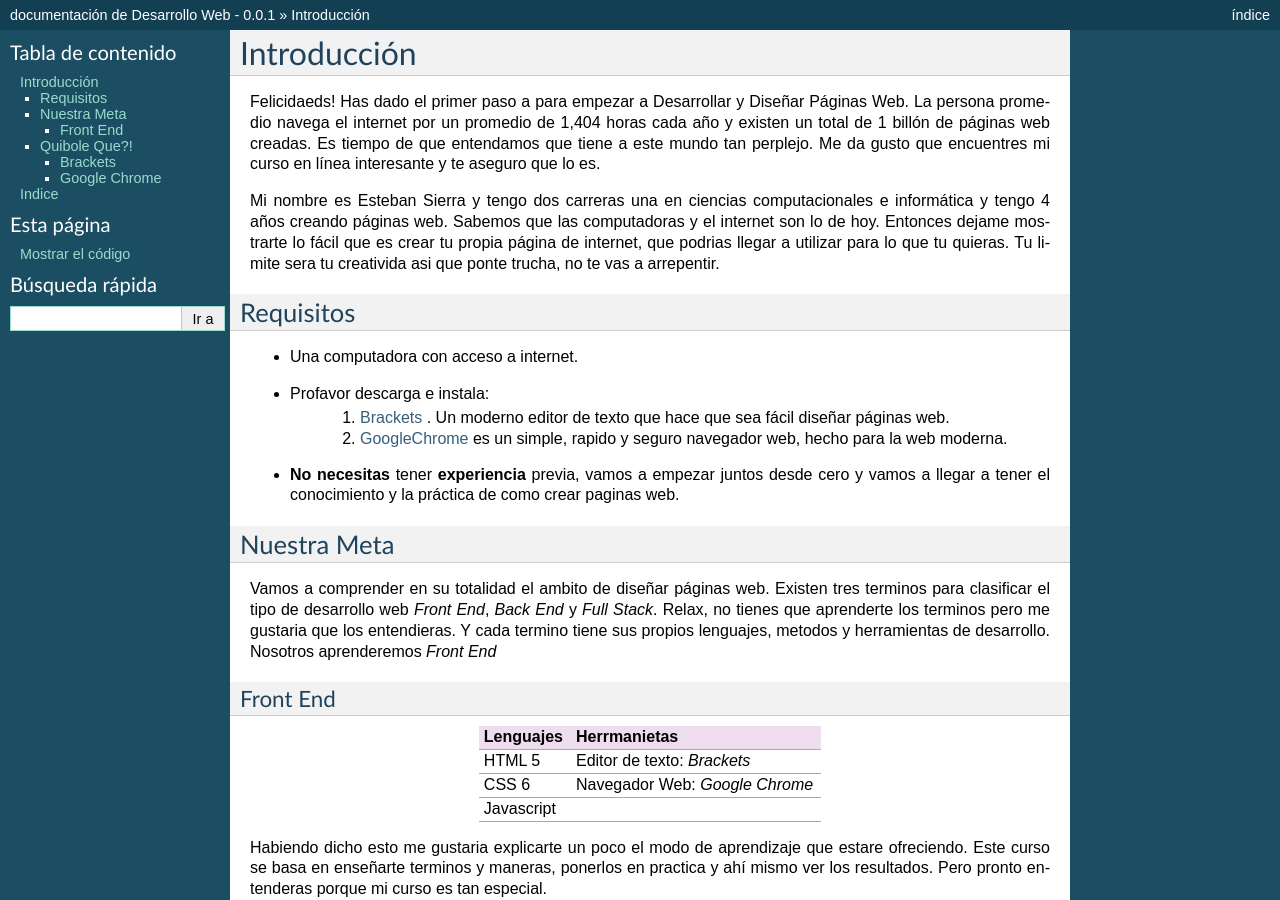
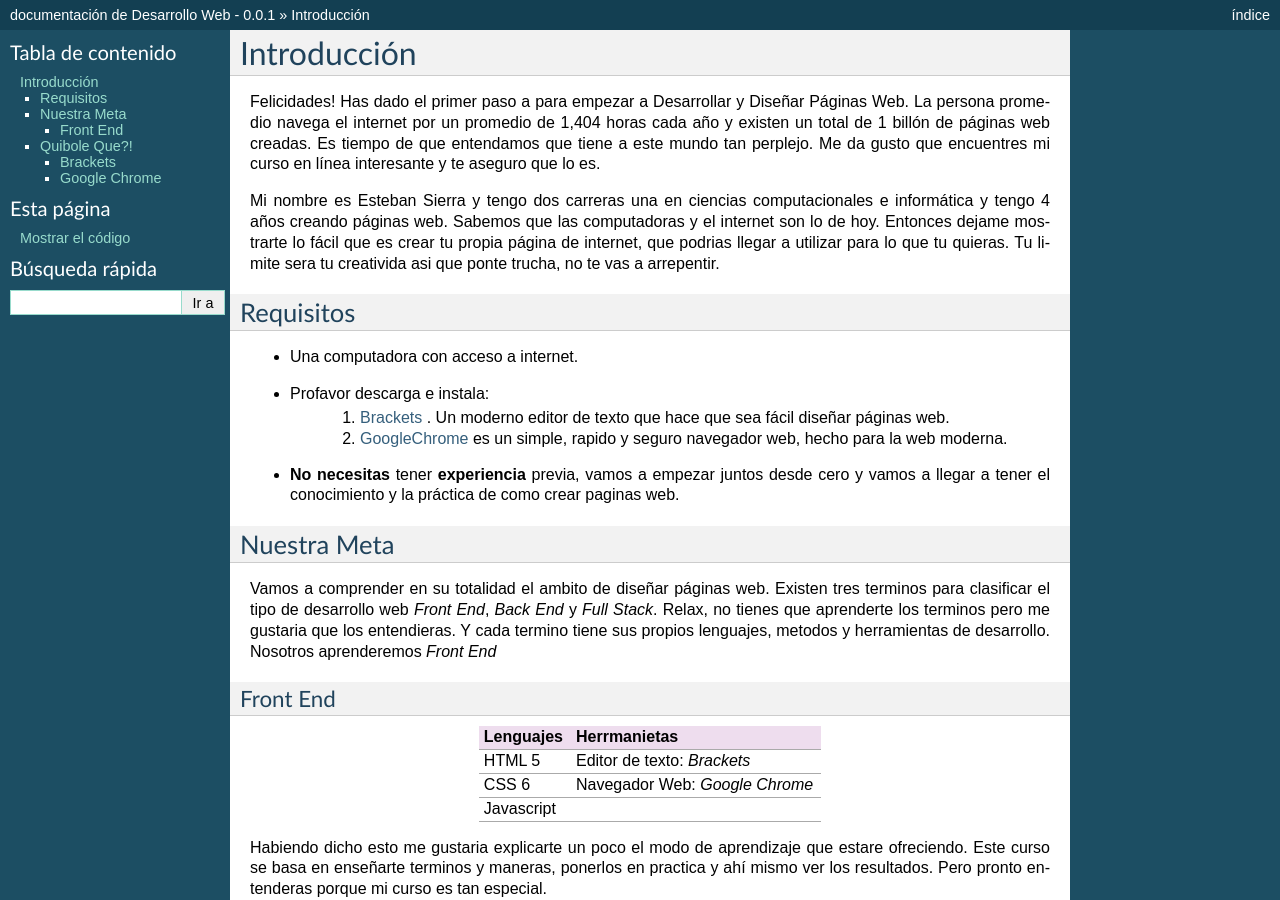
Before and after one commit to esierra8/DesarrolloWeb, a Sphinx documentation site: the page built from source/index.rst, in a window 1280 px wide and 900 px high. Built offline with Sphinx 7.4.7, drawn with Linux system fonts in a browser that asks for light colours; some of the changed text lies outside the part shown.

Commit message:
index complete commit

```diff
--- a/source/index.rst
+++ b/source/index.rst
@@ -8,7 +8,7 @@
 
 Introducción
 ==========
-Felicidaeds! Has dado el primer paso a para empezar a Desarrollar y Diseñar Páginas Web. La persona promedio navega el internet por un promedio de 1,404 horas cada año y existen un total de 1 billón de páginas web creadas. Es tiempo de que entendamos que tiene a este mundo tan perplejo. Me da gusto que encuentres mi curso en línea interesante y te aseguro que lo es.
+Felicidades! Has dado el primer paso a para empezar a Desarrollar y Diseñar Páginas Web. La persona promedio navega el internet por un promedio de 1,404 horas cada año y existen un total de 1 billón de páginas web creadas. Es tiempo de que entendamos que tiene a este mundo tan perplejo. Me da gusto que encuentres mi curso en línea interesante y te aseguro que lo es.
 
 Mi nombre es Esteban Sierra y tengo dos carreras una en ciencias computacionales e informática y tengo 4 años creando páginas web. Sabemos que las computadoras y el internet son lo de hoy. Entonces dejame mostrarte lo fácil que es crear tu propia página de internet, que podrias llegar a utilizar para lo que tu quieras. Tu limite sera tu creativida asi que ponte trucha, no te vas a arrepentir.
 
```
Also changed, not shown: other parts of source/index.rst (+5 -22 lines).
